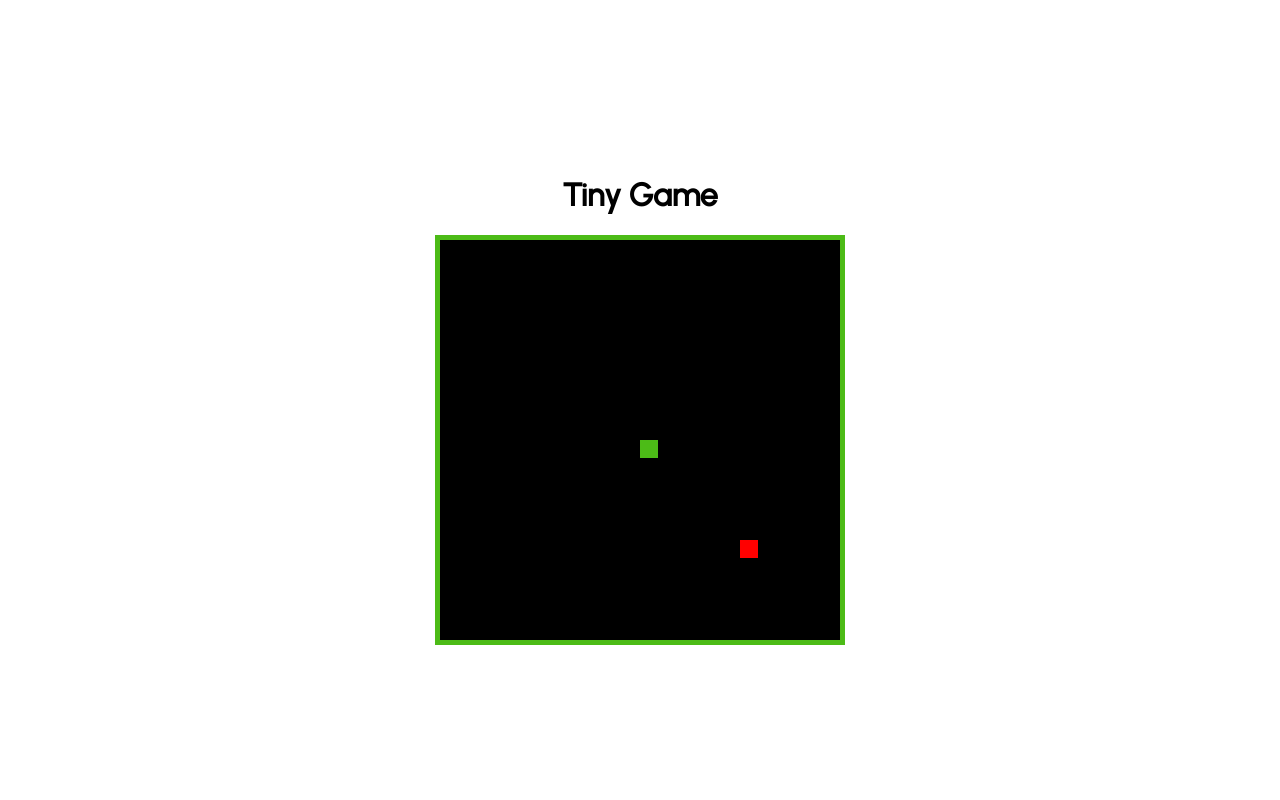
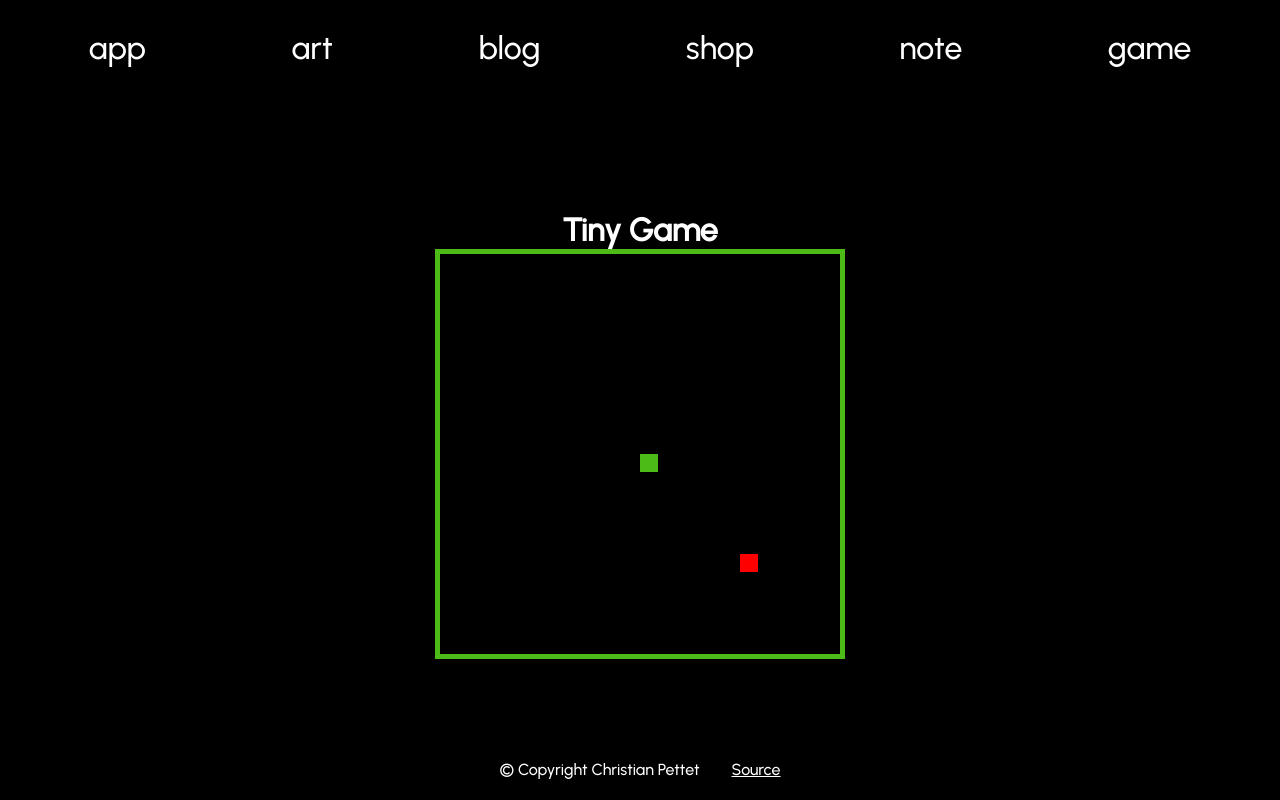
Before and after one commit to cpettet/tiny_apps, a plain HTML site: page tiny_game/index.html in a window 1280 px wide. Drawn offline with Linux system fonts and the light colour scheme.

Commit message:
added headers and footers

```diff
--- a/index.css
+++ b/index.css
@@ -9,8 +9,16 @@
   font-family: "Urbanist", sans-serif;
 }
 
-.app-grave {
-  background-color: blue;
+body {
+  height: 100%;
+  width: 100%;
+  display: flex;
+  flex-direction: column;
+  align-items: center;
+}
+
+nav {
+  width: 100%;
 }
 
 .nav__links {
--- a/tiny_game/game.js
+++ b/tiny_game/game.js
@@ -73,7 +73,7 @@ const keyDown = (e) => {
 };
 
 const init = () => {
-  canvas = document.getElementById("game");
+  canvas = document.querySelector(".game");
   context = canvas.getContext("2d");
   document.addEventListener("keydown", keyDown);
   setInterval(game, 1000 / 15);
--- a/tiny_game/index.css
+++ b/tiny_game/index.css
@@ -1,15 +1,74 @@
 @import url("https://fonts.googleapis.com/css2?family=Urbanist:wght@500&display=swap");
 
-html, body {
-    display: flex;
-    flex-direction: column;
-    margin: 0 auto;
-    justify-content: center;
-    align-items: center;
-    height: 100vh;
-    font-family: "Urbanist", sans-serif;
+* {
+  margin: 0px;
+  padding: 0px;
+  box-sizing: border-box;
+  background-color: black;
+  color: white;
+  font-family: "Urbanist", sans-serif;
+}
+
+html,
+body {
+  display: flex;
+  flex-direction: column;
+  justify-content: center;
+  align-items: center;
+  height: 100%;
+  width: 100%;
+}
+
+nav {
+  width: 100%;
+}
+
+.nav__links {
+  display: flex;
+  flex-direction: row;
+  width: 100%;
+  align-content: center;
+  justify-content: space-around;
+  align-items: center;
+  padding: 1rem 1rem;
+  list-style: none;
+}
+
+.nav__link__container {
+  font-size: 2rem;
+}
+
+.nav__link {
+  text-decoration: none;
+}
+
+main {
+  display: flex;
+  flex-direction: column;
+  justify-content: center;
+  align-items: center;
+  height: 88vh;
 }
 
 canvas {
-    border: 5px solid #4cbb17;
+  border: 5px solid #4cbb17;
 }
+
+footer {
+  display: flex;
+  justify-content: center;
+  position: absolute;
+  bottom: 0;
+  width: 100%;
+  height: 2.5rem; /* Footer height */
+}
+
+.footer__container {
+  display: flex;
+  justify-content: center;
+  width: 100%;
+}
+
+.footer__spacer {
+  width: 2rem;
+}
--- a/tiny_game/index.html
+++ b/tiny_game/index.html
@@ -1,15 +1,48 @@
 <!DOCTYPE html>
 <html lang="en">
-<head>
-    <meta charset="UTF-8">
-    <meta http-equiv="X-UA-Compatible" content="IE=edge">
-    <meta name="viewport" content="width=device-width, initial-scale=1.0">
+  <head>
+    <meta charset="UTF-8" />
+    <meta http-equiv="X-UA-Compatible" content="IE=edge" />
+    <meta name="viewport" content="width=device-width, initial-scale=1.0" />
     <title>Tiny Game</title>
     <script async src="game.js"></script>
     <link rel="stylesheet" href="index.css" />
-</head>
-<body>
-    <h1>Tiny Game</h1>
-    <canvas id="game" width="400" height="400"></canvas>
-</body>
+  </head>
+  <body>
+    <nav>
+      <ul class="nav__links">
+        <li class="nav__link__container">
+          <a href="/index.html" class="nav__link" id="app">app</a>
+        </li>
+        <li class="nav__link__container">
+          <a href="" class="nav__link" id="art">art</a>
+        </li>
+        <li class="nav__link__container">
+          <a href="" class="nav__link" id="blog">blog</a>
+        </li>
+        <li class="nav__link__container">
+          <a href="" class="nav__link" id="shop">shop</a>
+        </li>
+        <li class="nav__link__container">
+          <a href="" class="nav__link" id="note">note</a>
+        </li>
+        <li class="nav__link__container">
+          <a href="/tiny_game/index.html" class="nav__link" id="game">game</a>
+        </li>
+      </ul>
+    </nav>
+    <main>
+      <h1>Tiny Game</h1>
+      <canvas class="game" width="400" height="400"></canvas>
+    </main>
+    <footer>
+      <div class="footer__container">
+        <p class="footer__text">© Copyright Christian Pettet</p>
+        <div class="footer__spacer"></div>
+        <a class="footer__text" href="https://github.com/cpettet/tiny_apps"
+          >Source</a
+        >
+      </div>
+    </footer>
+  </body>
 </html>
```
Also changed, not shown: index.html (+5 -2 lines).
